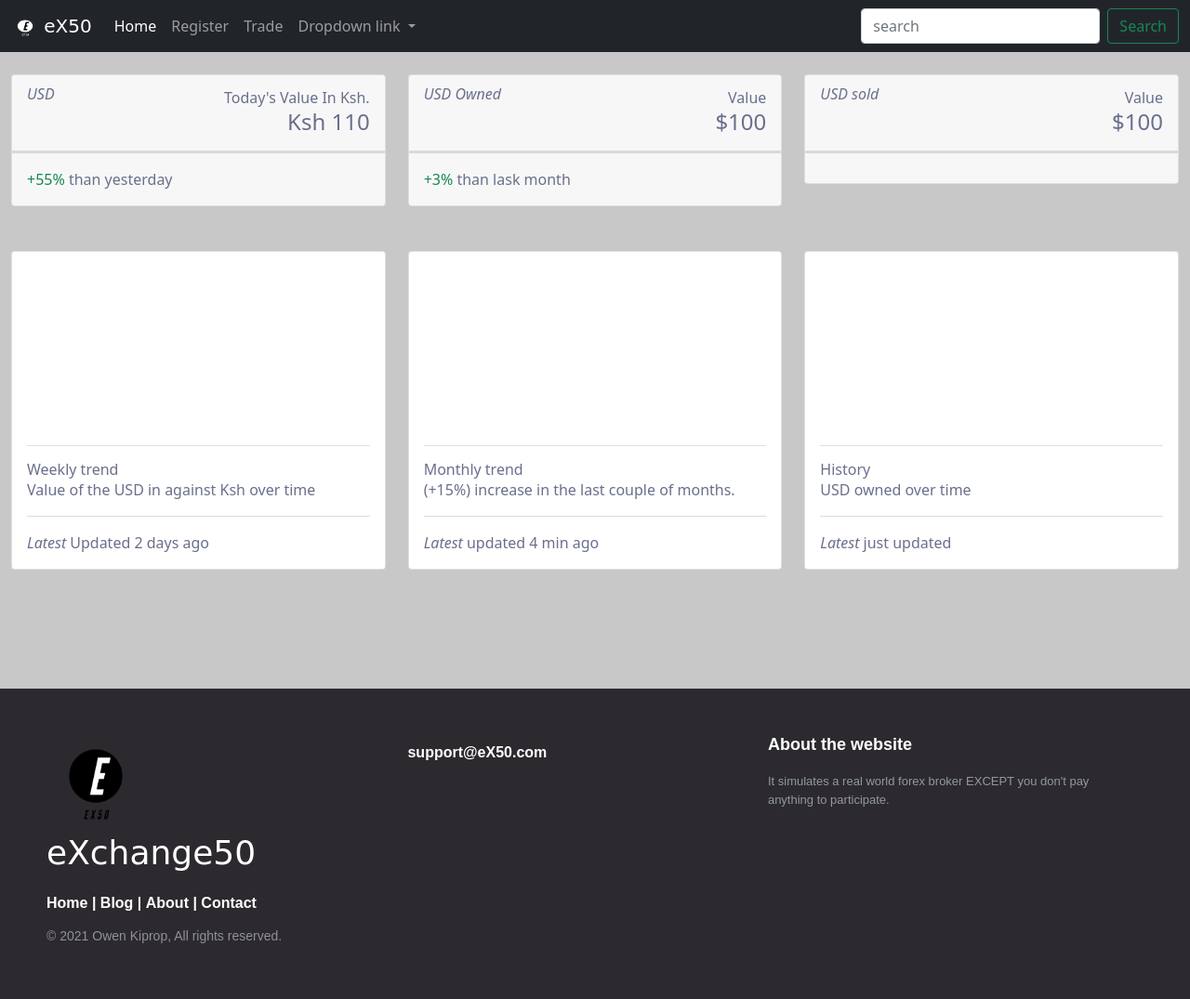
After one commit to 0xOwen/exchange50, a Flask app: page /trade in a window 1280 px wide. The commit adds this page. Shown: the whole page at 93% size. Run offline with Flask 2, Linux system fonts and the light colour scheme; a map, chart or similar area stays blank; some web fonts are replaced.

Commit message:
added the currency profile page

```diff
--- a/application.py
+++ b/application.py
@@ -11,6 +11,10 @@ def homepage():
 def register():
     return render_template("register.html")
 
+@app.route("/trade")
+def trade():
+    return render_template("currency.html")
+
 if __name__ == "__main__":
     app.debug = True
     app.run()
--- /dev/null
+++ b/templates/currency.html
@@ -0,0 +1,136 @@
+{% extends 'layout.html' %}
+
+{% block title %}
+    currency
+{% endblock title%}
+
+<!-- Specific Page CSS goes HERE  -->
+{% block stylesheets %}
+
+{% endblock stylesheets %}
+
+{% block body %}
+
+    <div class="container-fluid py-4">
+      <div class="row">
+        <div class="col-md-4 col-sm-6 mb-xl-0 mb-4">
+          <div class="card">
+            <div class="card-header p-3 pt-2">
+              <div class="icon icon-lg icon-shape bg-gradient-dark shadow-dark text-center border-radius-xl mt-n4 position-absolute">
+                <i class="material-icons opacity-10">USD</i>
+              </div>
+              <div class="text-end pt-1">
+                <p class="text-sm mb-0 text-capitalize">Today's value in Ksh.</p>
+                <h4 class="mb-0">Ksh 110</h4>
+              </div>
+            </div>
+            <hr class="dark horizontal my-0">
+            <div class="card-footer p-3">
+              <p class="mb-0"><span class="text-success text-sm font-weight-bolder">+55% </span>than yesterday</p>
+            </div>
+          </div>
+        </div>
+        <div class="col-md-4 col-sm-6 mb-xl-0 mb-4">
+          <div class="card">
+            <div class="card-header p-3 pt-2">
+              <div class="icon icon-lg icon-shape bg-gradient-primary shadow-primary text-center border-radius-xl mt-n4 position-absolute">
+                <i class="material-icons opacity-10">USD Owned</i>
+              </div>
+              <div class="text-end pt-1">
+                <p class="text-sm mb-0 text-capitalize">Value</p>
+                <h4 class="mb-0">$100</h4>
+              </div>
+            </div>
+            <hr class="dark horizontal my-0">
+            <div class="card-footer p-3">
+              <p class="mb-0"><span class="text-success text-sm font-weight-bolder">+3% </span>than lask month</p>
+            </div>
+          </div>
+        </div>
+        <div class="col-md-4 col-sm-6 mb-xl-0 mb-4">
+          <div class="card">
+            <div class="card-header p-3 pt-2">
+              <div class="icon icon-lg icon-shape bg-gradient-success shadow-success text-center border-radius-xl mt-n4 position-absolute">
+                <i class="material-icons opacity-10">USD sold</i>
+              </div>
+              <div class="text-end pt-1">
+                <p class="text-sm mb-0 text-capitalize">Value</p>
+                <h4 class="mb-0">$100</h4>
+              </div>
+            </div>
+            <hr class="dark horizontal my-0">
+            <div class="card-footer p-3"></div>
+          </div>
+        </div>
+      </div>
+      <div class="row mt-4">
+        <div class="col-lg-4 col-md-6 mt-4 mb-4">
+          <div class="card z-index-2 ">
+            <div class="card-header p-0 position-relative mt-n4 mx-3 z-index-2 bg-transparent">
+              <div class="bg-gradient-primary shadow-primary border-radius-lg py-3 pe-1">
+                <div class="chart">
+                  <canvas id="chart-bars" class="chart-canvas" height="170"></canvas>
+                </div>
+              </div>
+            </div>
+            <div class="card-body">
+              <h6 class="mb-0 ">Weekly trend</h6>
+              <p class="text-sm ">Value of the USD in against Ksh over time</p>
+              <hr class="dark horizontal">
+              <div class="d-flex ">
+                <i class="material-icons text-sm my-auto me-1">Latest</i>
+                <p class="mb-0 text-sm">Updated 2 days ago </p>
+              </div>
+            </div>
+          </div>
+        </div>
+        <div class="col-lg-4 col-md-6 mt-4 mb-4">
+          <div class="card z-index-2  ">
+            <div class="card-header p-0 position-relative mt-n4 mx-3 z-index-2 bg-transparent">
+              <div class="bg-gradient-success shadow-success border-radius-lg py-3 pe-1">
+                <div class="chart">
+                  <canvas id="chart-line" class="chart-canvas" height="170"></canvas>
+                </div>
+              </div>
+            </div>
+            <div class="card-body">
+              <h6 class="mb-0 "> Monthly trend </h6>
+              <p class="text-sm "> (<span class="font-weight-bolder">+15%</span>) increase in the last couple of months. </p>
+              <hr class="dark horizontal">
+              <div class="d-flex ">
+                <i class="material-icons text-sm my-auto me-1">Latest</i>
+                <p class="mb-0 text-sm"> updated 4 min ago </p>
+              </div>
+            </div>
+          </div>
+        </div>
+        <div class="col-lg-4 mt-4 mb-3">
+          <div class="card z-index-2 ">
+            <div class="card-header p-0 position-relative mt-n4 mx-3 z-index-2 bg-transparent">
+              <div class="bg-gradient-dark shadow-dark border-radius-lg py-3 pe-1">
+                <div class="chart">
+                  <canvas id="chart-line-tasks" class="chart-canvas" height="170"></canvas>
+                </div>
+              </div>
+            </div>
+            <div class="card-body">
+              <h6 class="mb-0 "> History</h6>
+              <p class="text-sm ">USD owned over time</p>
+              <hr class="dark horizontal">
+              <div class="d-flex ">
+                <i class="material-icons text-sm my-auto me-1">Latest</i>
+                <p class="mb-0 text-sm">just updated</p>
+              </div>
+            </div>
+          </div>
+        </div>
+      </div>
+
+    </div>
+
+{% endblock body %}
+
+<!-- Specific Page JS goes HERE  -->
+{% block javascripts %}
+
+{% endblock javascripts %}
--- a/templates/home.html
+++ b/templates/home.html
@@ -1,7 +1,7 @@
 {% extends 'layout.html' %}
 {% block title %}
     Home
-{% endblock %}
+{% endblock title %}
 
 {% block body %}
     <main>
@@ -115,4 +115,4 @@
         </div>
     </main>
 
-{% endblock%}
+{% endblock body%}
--- a/templates/layout.html
+++ b/templates/layout.html
@@ -38,7 +38,7 @@
                         <a href="/register" class="nav-link">Register</a>
                     </li>
                     <li class="nav-item">
-                        <a href="#" class="nav-link">Lorem</a>
+                        <a href="/trade" class="nav-link">Trade</a>
                     </li>
 
                     <!--Just incase you need a drop down menu-->
@@ -98,3 +98,7 @@
 		</footer>
   </body>
 </html>
+
+{% block javascripts %}
+
+{% endblock %}
--- a/templates/register.html
+++ b/templates/register.html
@@ -2,7 +2,7 @@
 
 {% block title %}
     register
-{% endblock %}
+{% endblock title%}
 
 {% block body %}
     <div class="container">
@@ -63,4 +63,4 @@
             </div>
         </div>
     </div>
-{% endblock %}
+{% endblock body %}
```
